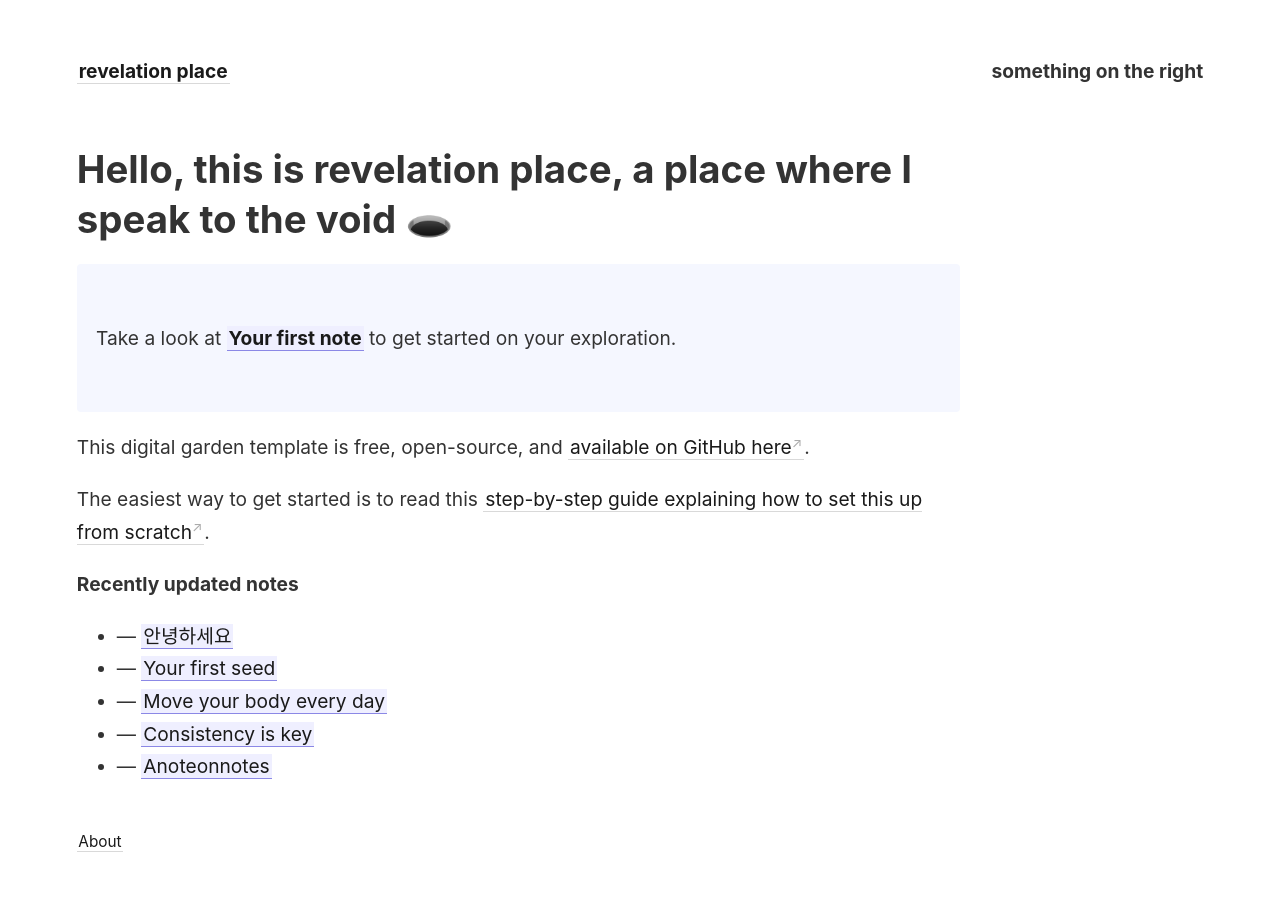
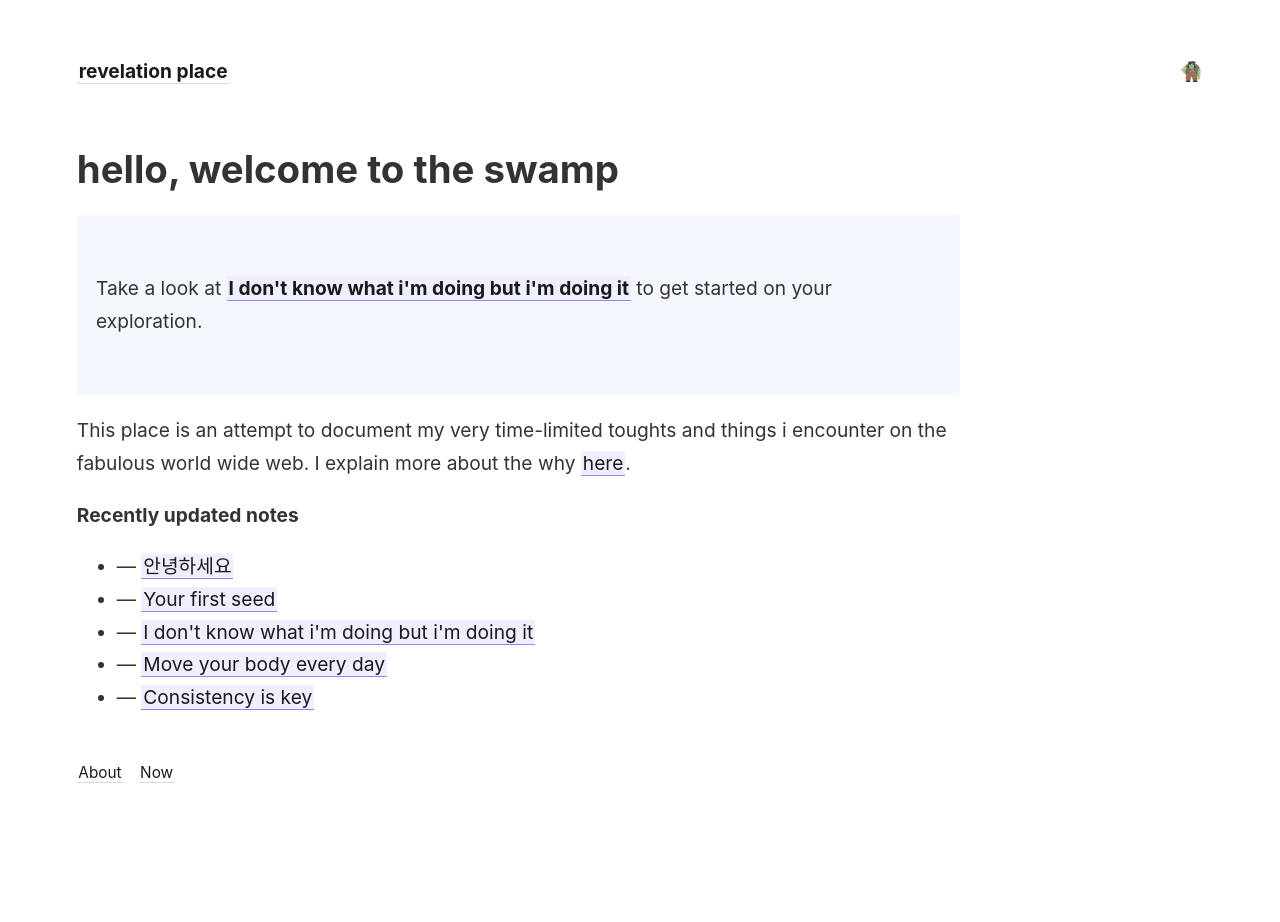
Before and after one commit to charlesduminil/charlesduminil.github.io, a Jekyll site: the page built from _pages/index.md, in a window 1280 px wide. Built offline with Jekyll 4.4.1, drawn with Linux system fonts in a browser that asks for light colours; after the commit the page ends 900 px from its top, so only the background shows below that.

Commit message:
style change

```diff
--- a/_includes/footer.html
+++ b/_includes/footer.html
@@ -1 +1,6 @@
+<div style="margin-right:1em;">
 <a class="internal-link" href="/about">About</a>
+</div>
+<div style="margin-right:1em;">
+<a class="internal-link" href="/now">Now</a>
+</div>
--- a/_includes/nav.html
+++ b/_includes/nav.html
@@ -2,5 +2,5 @@
     <a class="internal-link" href="{{ site.baseurl }}/"><b>{{ site.title }}</b></a>
 </div>
 <div>
-    <b>something on the right</b>
+    <b>🧌</b>
 </div>
--- a/_layouts/note.html
+++ b/_layouts/note.html
@@ -14,7 +14,7 @@
   <div id="notes-entry-container">
     <content>
       {{ content }}
-      <p>This line appears after every note.</p>
+      <p></p>
     </content>
 
     <side style="font-size: 0.9em">
--- /dev/null
+++ b/_notes/start.md
@@ -0,0 +1,5 @@
+---
+title: I don't know what i'm doing but i'm doing it
+---
+
+Shit, here we go again
--- a/_pages/index.md
+++ b/_pages/index.md
@@ -5,15 +5,15 @@
 permalink: /
 ---
 
-# Hello, this is revelation place, a place where I speak to the void 🕳️
+# hello, welcome to the swamp
+
+
 
 <p style="padding: 3em 1em; background: #f5f7ff; border-radius: 4px;">
-  Take a look at <span style="font-weight: bold">[[Your first note]]</span> to get started on your exploration.
+  Take a look at <span style="font-weight: bold">[[start|I don't know what i'm doing but i'm doing it]]</span> to get started on your exploration.
 </p>
 
-This digital garden template is free, open-source, and [available on GitHub here](https://github.com/maximevaillancourt/digital-garden-jekyll-template).
-
-The easiest way to get started is to read this [step-by-step guide explaining how to set this up from scratch](https://maximevaillancourt.com/blog/setting-up-your-own-digital-garden-with-jekyll).
+This place is an attempt to document my very time-limited toughts and things i encounter on the fabulous world wide web. I explain more about the why [[About|here]].
 
 <strong>Recently updated notes</strong>
 
--- a/_sass/_style.scss
+++ b/_sass/_style.scss
@@ -30,6 +30,8 @@
 }
 
 footer {
+  display: flex;
+  justify-content:start;
   margin: 2em 0;
   font-size: 0.8em;
   color: mix($color-text, white, 80%);
```
Also changed, not shown: _notes/anoteonnotes.md (+3 -0 lines), _pages/now.md (added, +8 -0 lines), 1 other file.
